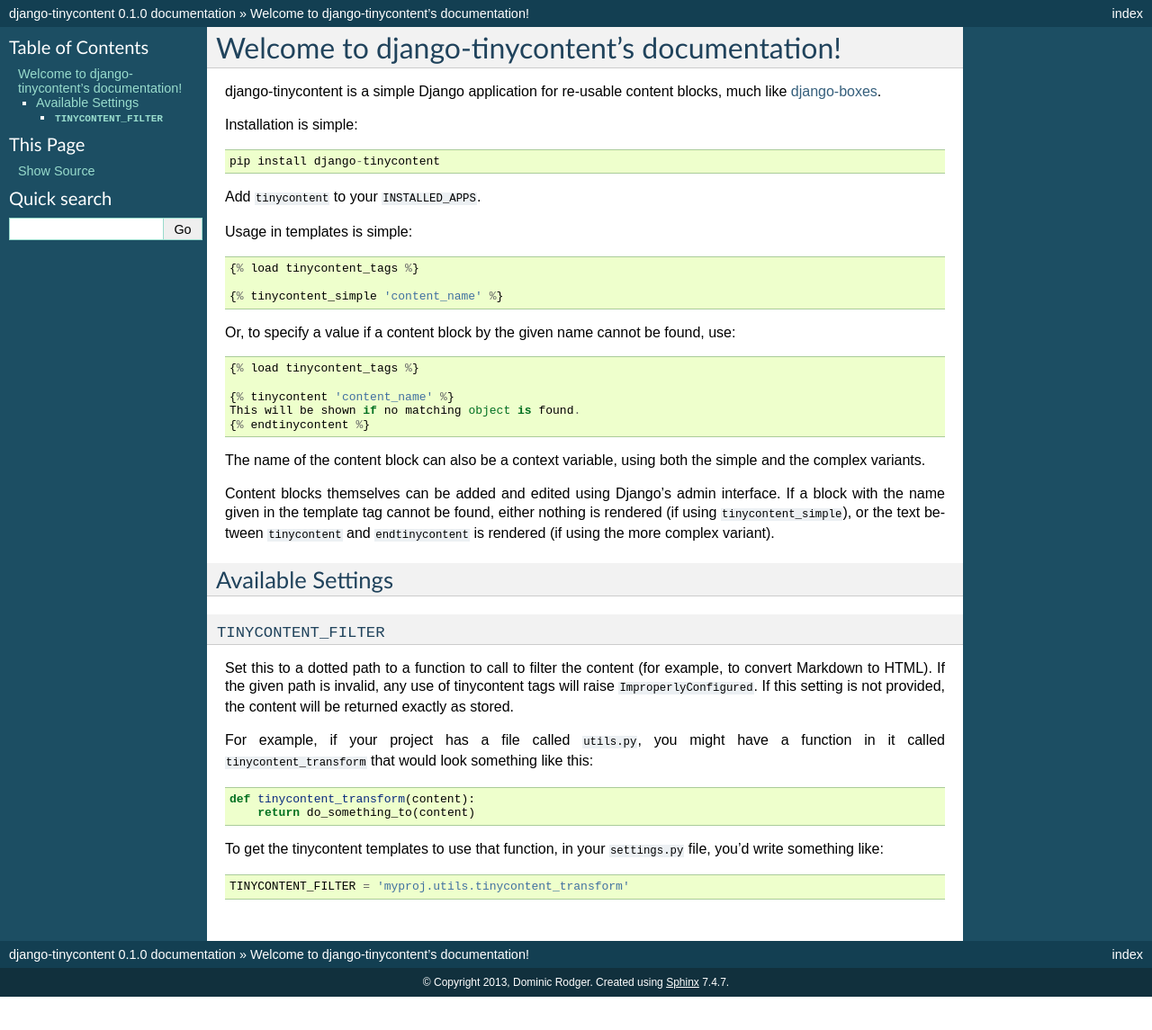
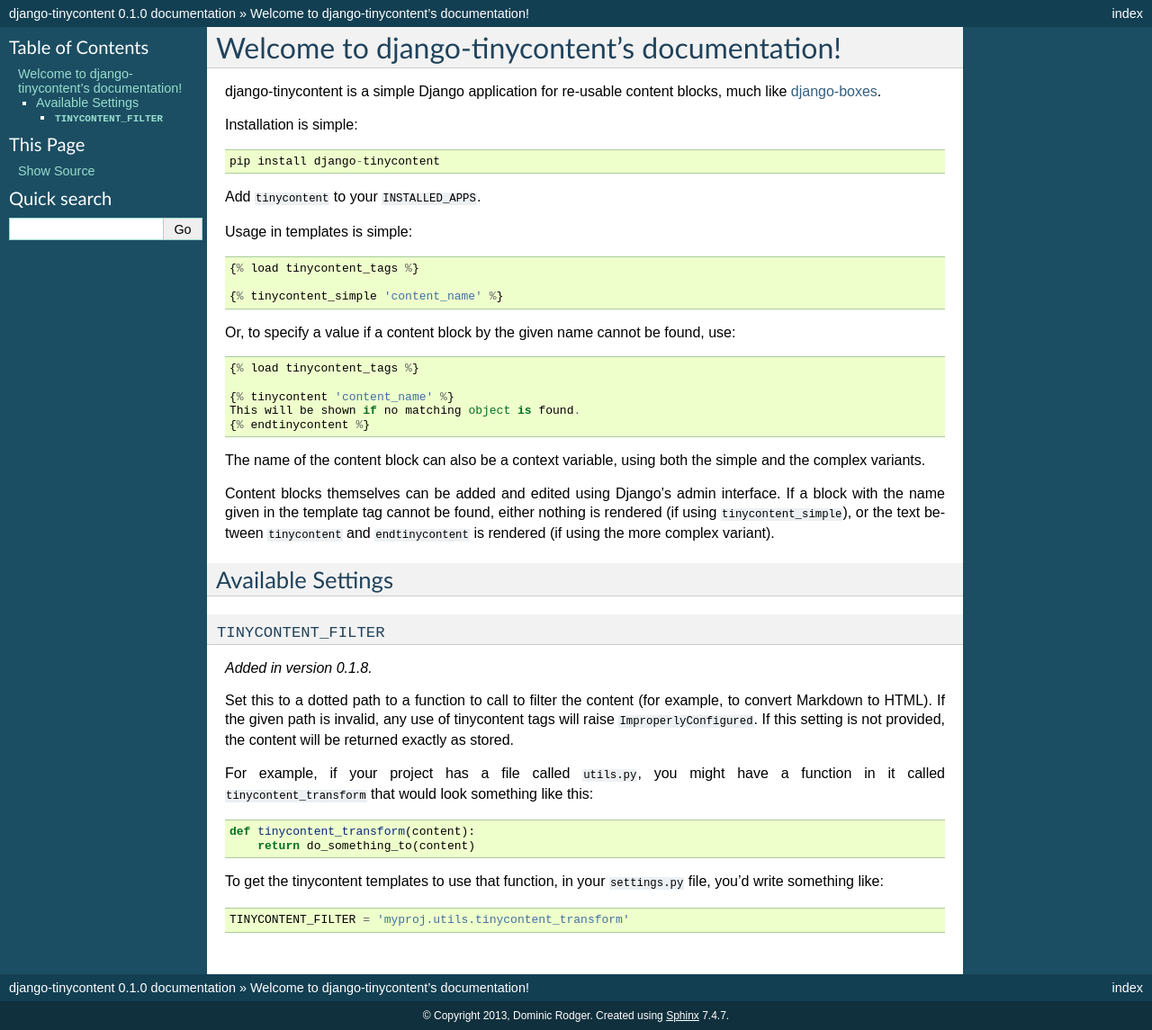
Before and after one commit to dominicrodger/django-tinycontent, a Sphinx documentation site: the page built from docs/index.rst, in a window 1280 px wide. Shown: the whole page at 90% size. Built offline with Sphinx 7.4.7, drawn with Linux system fonts in a browser that asks for light colours; before the commit the page ends 1108 px from its top, so only the background shows below that.

Commit message:
Note that TINYCONTENT_FILTER is new with 0.1.8

```diff
--- a/docs/index.rst
+++ b/docs/index.rst
@@ -43,6 +43,8 @@
 ``TINYCONTENT_FILTER``
 ----------------------
 
+.. versionadded:: 0.1.8
+
 Set this to a dotted path to a function to call to filter the content
 (for example, to convert Markdown to HTML). If the given path is
 invalid, any use of tinycontent tags will raise
```
